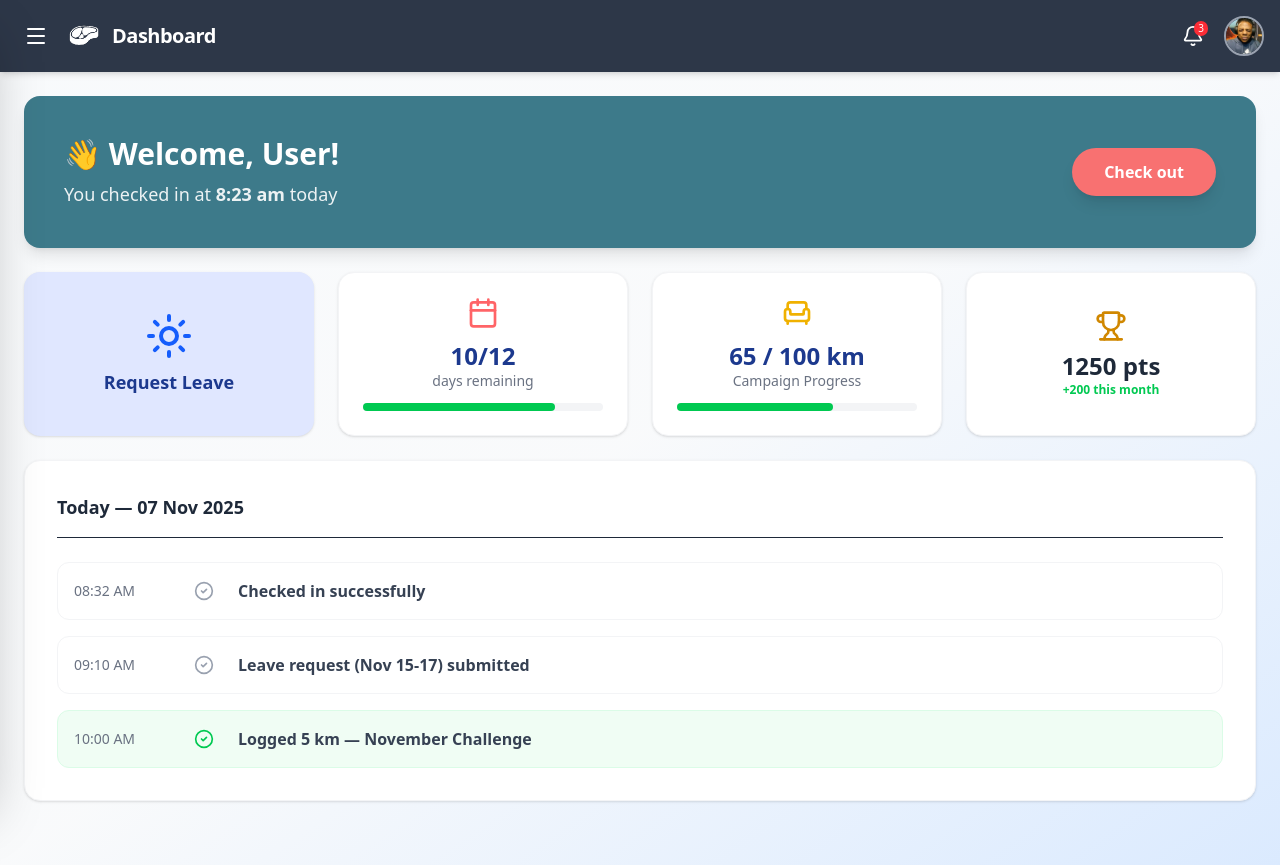
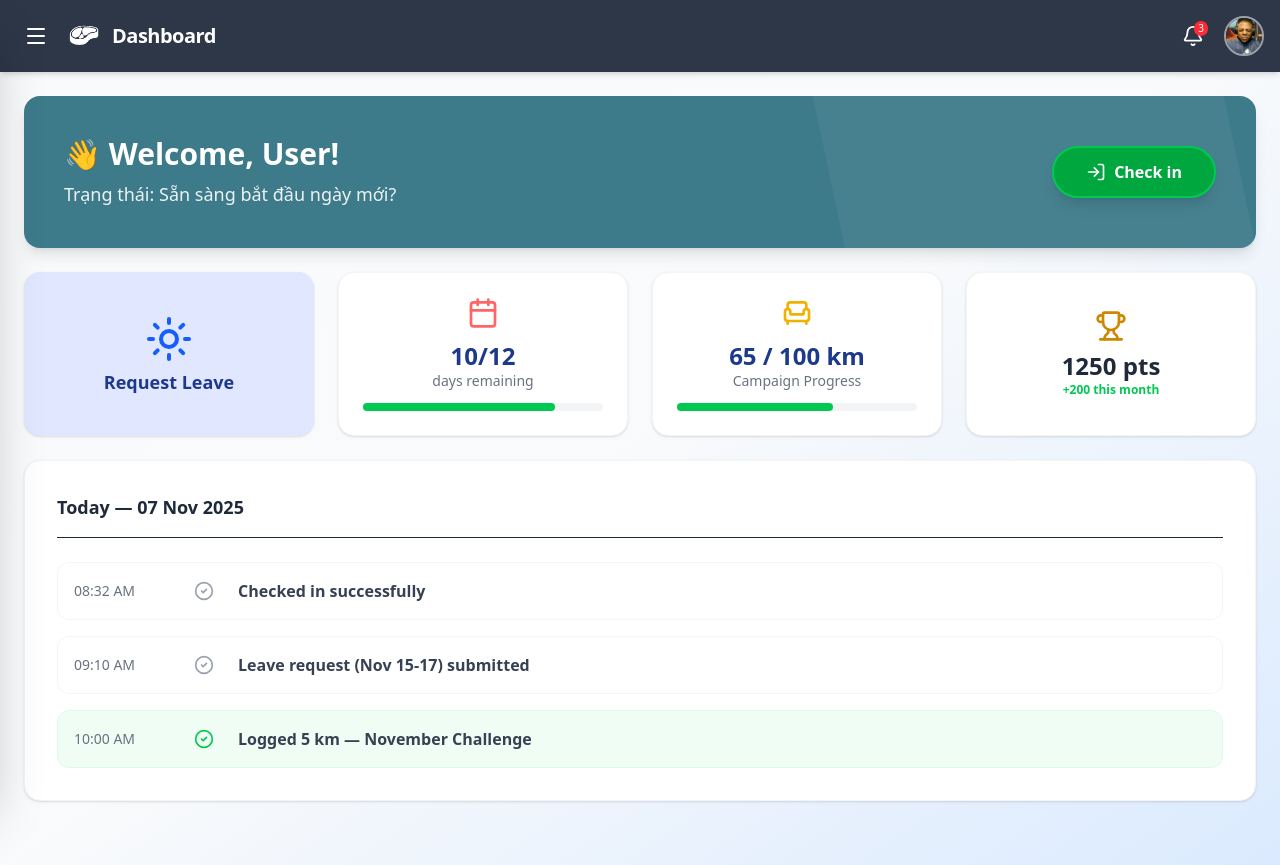
Before and after one commit to MinhTrietTran/hr-steak, a React (Vite) app: page /dashboard in a window 1280 px wide. Built offline with nearby package versions, Linux system fonts and the light colour scheme; no server answers.

Commit message:
feat: complete check in/ check out

```diff
--- a/package.json
+++ b/package.json
@@ -15,6 +15,7 @@
     "lucide-react": "^0.562.0",
     "react": "^19.2.0",
     "react-dom": "^19.2.0",
+    "react-hot-toast": "^2.6.0",
     "react-router-dom": "^7.12.0"
   },
   "devDependencies": {
--- a/src/pages/Dashboard.jsx
+++ b/src/pages/Dashboard.jsx
@@ -1,58 +1,124 @@
 import { useEffect, useState } from "react";
-import { getMyProfile } from "../services/api"; // 1. Import hàm gọi API
-import { Sun, Trophy, Armchair, Calendar, CheckCircle2 } from "lucide-react";
+import { useNavigate } from "react-router-dom"; // Thêm điều hướng
+import { getMyProfile, postAttendance } from "../services/api";
+import {
+  Sun,
+  Trophy,
+  Armchair,
+  Calendar,
+  CheckCircle2,
+  LogIn,
+  LogOut,
+} from "lucide-react";
 import { mockData } from "../mockData";
 
 export default function Dashboard() {
-  // 2. Tạo state để lưu thông tin user thật
   const [user, setUser] = useState(null);
+  const [isChecking, setIsChecking] = useState(false);
+  const [lastAction, setLastAction] = useState(null);
+  const navigate = useNavigate();
 
-  // 3. Gọi API lấy thông tin ngay khi component được render
   useEffect(() => {
     const fetchProfile = async () => {
       try {
-        const data = await getMyProfile(); // Gọi API /api/users/me
-        setUser(data); // Lưu dữ liệu vào state
+        const data = await getMyProfile();
+        setUser(data);
       } catch (error) {
         console.error("Lỗi lấy thông tin user:", error);
+        // Xử lý lỗi 401: Nếu token hỏng, yêu cầu đăng nhập lại
+        if (error.response?.status === 401) {
+          localStorage.removeItem("token");
+          navigate("/");
+        }
       }
     };
     fetchProfile();
-  }, []);
+  }, [navigate]);
+
+  const handleAttendance = async (type) => {
+    setIsChecking(true);
+    try {
+      // Gửi type 1 (In) hoặc 2 (Out) tương ứng với Postman Sếp đã test thành công
+      const response = await postAttendance(
+        type,
+        `Chấm công ${type === 1 ? "Vào" : "Ra"} từ Web`
+      );
+
+      setLastAction(type);
+      alert(response.message || "Thao tác thành công!");
+    } catch (error) {
+      console.error("Attendance Error:", error.response?.data);
+
+      // --- ĐOẠN SỬA QUAN TRỌNG ---
+      // Backend trả về key "error" khi có lỗi (400, 429...)
+      const serverError = error.response?.data?.error;
+      const serverMessage = error.response?.data?.message;
+
+      // Ưu tiên hiện "error" trước, nếu không có mới hiện "message"
+      const finalDisplay = serverError || serverMessage || "Có lỗi xảy ra";
+
+      alert(`Thông báo: ${finalDisplay}`);
+      // ---------------------------
+
+      if (finalDisplay.toLowerCase().includes("already checked in"))
+        setLastAction(1);
+    } finally {
+      setIsChecking(false);
+    }
+  };
 
   return (
-    // Thêm pb-10 để nội dung không bị dính sát đáy khi cuộn
     <div className="pb-10">
       {/* 1. Welcome Banner */}
       <section className="m-6 p-10 bg-[#3D7A8A] rounded-2xl text-white flex justify-between items-center relative overflow-hidden shadow-lg">
         <div className="z-10 relative">
-          {/* 4. Hiển thị First Name thật (Logic: Có user thì hiện tên, chưa có thì hiện "User") */}
           <h2 className="text-3xl font-bold mb-2">
             👋 Welcome, {user ? user.firstName : "User"}!
           </h2>
           <p className="text-lg opacity-90">
-            You checked in at{" "}
-            <span className="font-semibold">{mockData.user.checkInTime}</span>{" "}
-            today
+            {lastAction === 1
+              ? "Trạng thái: Đang trong giờ làm việc"
+              : "Trạng thái: Sẵn sàng bắt đầu ngày mới?"}
           </p>
         </div>
 
-        <button className="z-10 relative bg-[#F87171] hover:bg-red-600 transition-all px-8 py-3 rounded-full font-bold shadow-lg text-white">
-          Check out
-        </button>
+        {/* 2. CỤM NÚT BẤM THÔNG MINH (Chỉ hiện nút hợp lệ) */}
+        <div className="z-10 relative flex gap-3">
+          {/* Hiện Check-in nếu chưa rõ hoặc vừa Out (type 2) */}
+          {(lastAction === null || lastAction === 2) && (
+            <button
+              onClick={() => handleAttendance(1)}
+              disabled={isChecking}
+              className="flex items-center gap-2 bg-green-600 hover:bg-green-700 transition-all px-8 py-3 rounded-full font-bold shadow-lg text-white border-2 border-green-500 disabled:opacity-50"
+            >
+              <LogIn size={20} /> {isChecking ? "Đang xử lý..." : "Check in"}
+            </button>
+          )}
+
+          {/* Hiện Check-out chỉ khi đang trong trạng thái In (type 1) */}
+          {lastAction === 1 && (
+            <button
+              onClick={() => handleAttendance(2)}
+              disabled={isChecking}
+              className="flex items-center gap-2 bg-red-500 hover:bg-red-600 transition-all px-8 py-3 rounded-full font-bold shadow-lg text-white border-2 border-red-400 disabled:opacity-50"
+            >
+              <LogOut size={20} /> {isChecking ? "Đang xử lý..." : "Check out"}
+            </button>
+          )}
+        </div>
+
+        <div className="absolute right-0 top-0 h-full w-1/3 bg-white/5 skew-x-12 transform origin-bottom-left"></div>
       </section>
 
-      {/* 2. Stats Grid */}
+      {/* 2. Stats Grid (Giữ nguyên) */}
       <div className="grid grid-cols-1 md:grid-cols-4 gap-6 px-6">
-        {/* Card Request Leave */}
         <div className="bg-[#E0E7FF] p-6 rounded-2xl flex flex-col items-center justify-center cursor-pointer hover:scale-105 transition-transform shadow-sm h-full min-h-40">
           <Sun className="text-blue-600 mb-2" size={48} />
-          <span className="text-blue-900 font-extrabold text-lg">
+          <span className="text-blue-900 font-extrabold text-lg text-center leading-tight">
             Request Leave
           </span>
         </div>
 
-        {/* Card Leave Balance */}
         <StatCard
           title={`${mockData.leaveBalance.remainingDays}/${mockData.leaveBalance.totalDays}`}
           subtitle="days remaining"
@@ -61,7 +127,6 @@ export default function Dashboard() {
           progress="80%"
         />
 
-        {/* Card Campaign */}
         <StatCard
           title={`${mockData.campaign.current} / ${mockData.campaign.target} km`}
           subtitle="Campaign Progress"
@@ -70,7 +135,6 @@ export default function Dashboard() {
           progress="65%"
         />
 
-        {/* Card Rewards */}
         <div className="bg-white p-6 rounded-2xl shadow-sm text-center border border-gray-100 flex flex-col items-center justify-center h-full min-h-40">
           <Trophy className="mx-auto text-yellow-600 mb-2" size={32} />
           <p className="text-2xl font-black text-gray-800">
@@ -80,7 +144,7 @@ export default function Dashboard() {
         </div>
       </div>
 
-      {/* 3. Recent Activity */}
+      {/* 3. Recent Activity (Giữ nguyên) */}
       <div className="m-6 bg-white rounded-2xl shadow-sm p-8 border border-gray-100">
         <h3 className="font-bold text-gray-800 text-lg mb-6 border-b pb-4">
           Today — 07 Nov 2025
@@ -99,8 +163,6 @@ export default function Dashboard() {
     </div>
   );
 }
-
-// --- Component con (Giữ nguyên như code Sếp đưa) ---
 
 function StatCard({ title, subtitle, Icon, color, progress }) {
   return (
--- a/src/services/api.js
+++ b/src/services/api.js
@@ -1,27 +1,29 @@
 import axios from "axios";
 
-// 1. Cấu hình Axios User
+// CHỈ CẦN 1 INSTANCE DUY NHẤT (Vì Proxy ở vite.config.js sẽ tự phân luồng cổng)
 export const apiUser = axios.create({
-  baseURL: "", // Để trống để dùng Proxy trong vite.config.js
+  baseURL: "", // BẮT BUỘC ĐỂ TRỐNG để trình duyệt gọi qua Proxy (localhost:5173)
   headers: {
     "Content-Type": "application/json",
   },
 });
 
-// 2. INTERCEPTOR: Tự động gắn Token vào mọi request
+// INTERCEPTOR: Gắn chìa khóa Token (Giữ nguyên logic cũ)
 apiUser.interceptors.request.use(
   (config) => {
     const token = localStorage.getItem("token");
     if (token) {
-      config.headers.Authorization = `Bearer ${token}`; // Gắn chìa khóa vào đây
+      config.headers.Authorization = `Bearer ${token}`;
     }
     return config;
   },
   (error) => Promise.reject(error)
 );
 
-// 3. Các hàm gọi API
+// --- CÁC HÀM GỌI API ---
+
 export const loginUser = async (username, password) => {
+  // Proxy sẽ tự đẩy request này về cổng 5032
   const response = await apiUser.post("/api/auth/login", {
     username,
     password,
@@ -29,14 +31,22 @@ export const loginUser = async (username, password) => {
   return response.data;
 };
 
-// Hàm mới: Lấy thông tin cá nhân (Cần Token)
 export const getMyProfile = async () => {
   const response = await apiUser.get("/api/users/me");
   return response.data;
 };
 
-// Hàm lấy danh sách nhân viên (Dành cho Manager/Admin)
 export const getEmployees = async () => {
   const response = await apiUser.get("/api/employees");
   return response.data;
 };
+
+export const postAttendance = async (type, note = "") => {
+  // Nhờ cấu hình Proxy đặt "/api/attendance" lên đầu,
+  // request này sẽ tự động được đẩy về đúng cổng 5033
+  const response = await apiUser.post("/api/attendance", {
+    type: type,
+    note: note,
+  });
+  return response.data;
+};
--- a/vite.config.js
+++ b/vite.config.js
@@ -6,9 +6,15 @@ export default defineConfig({
   plugins: [react()],
   server: {
     proxy: {
-      // Khi nào code gọi đến đường dẫn bắt đầu bằng /api
+      // 1. Chuyển hướng các request Chấm công về cổng 5033
+      "/api/attendance": {
+        target: "http://localhost:5033",
+        changeOrigin: true,
+        secure: false,
+      },
+      // 2. Chuyển hướng tất cả các request /api còn lại (Login, Profile, Employees) về cổng 5032
       "/api": {
-        target: "http://localhost:5032", // Tự động chuyển hướng sang cổng 5032 của User Service
+        target: "http://localhost:5032",
         changeOrigin: true,
         secure: false,
       },
```
Also changed, not shown: 1 other file (tests, documents, lock files or other folders).
